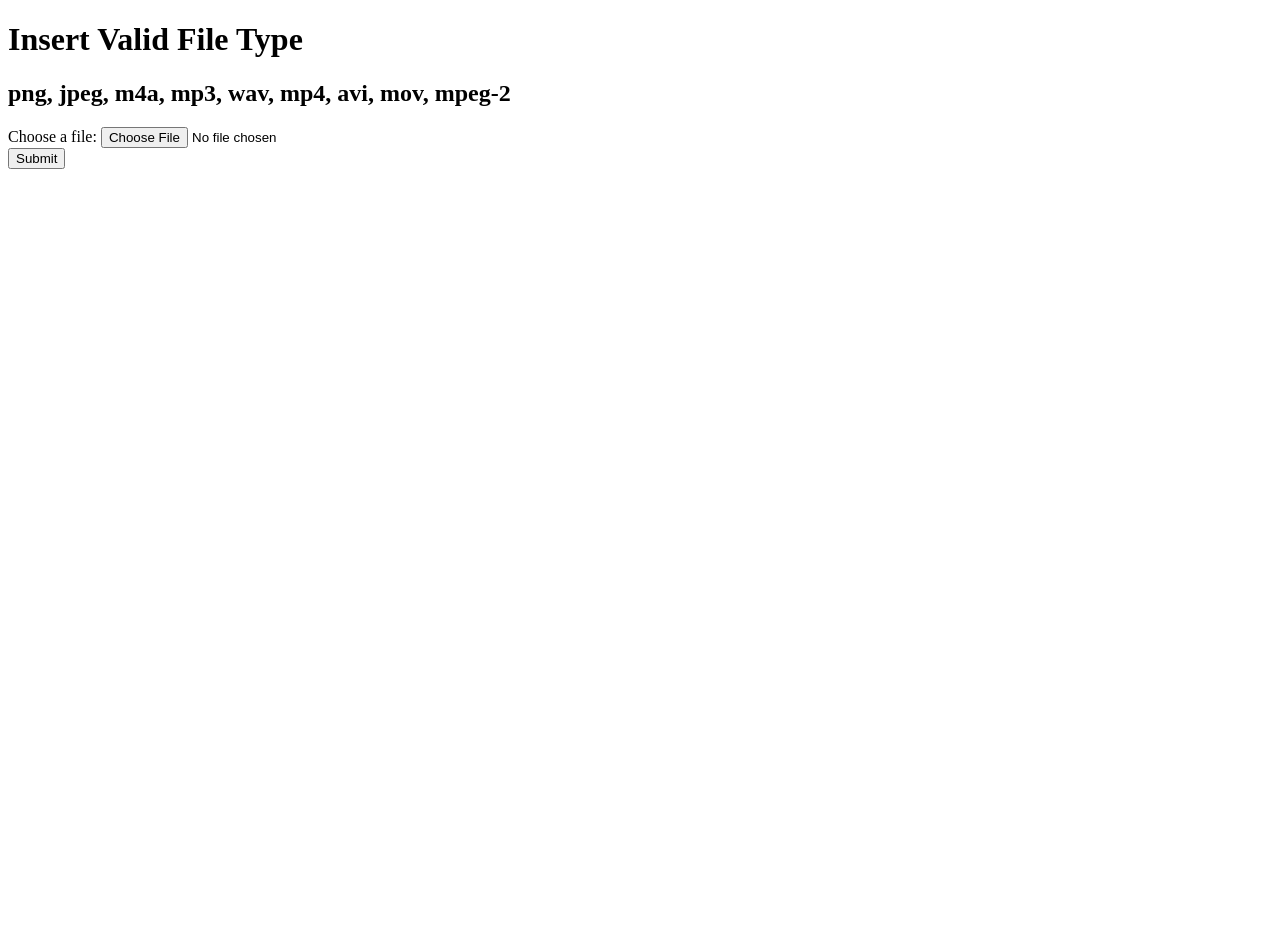
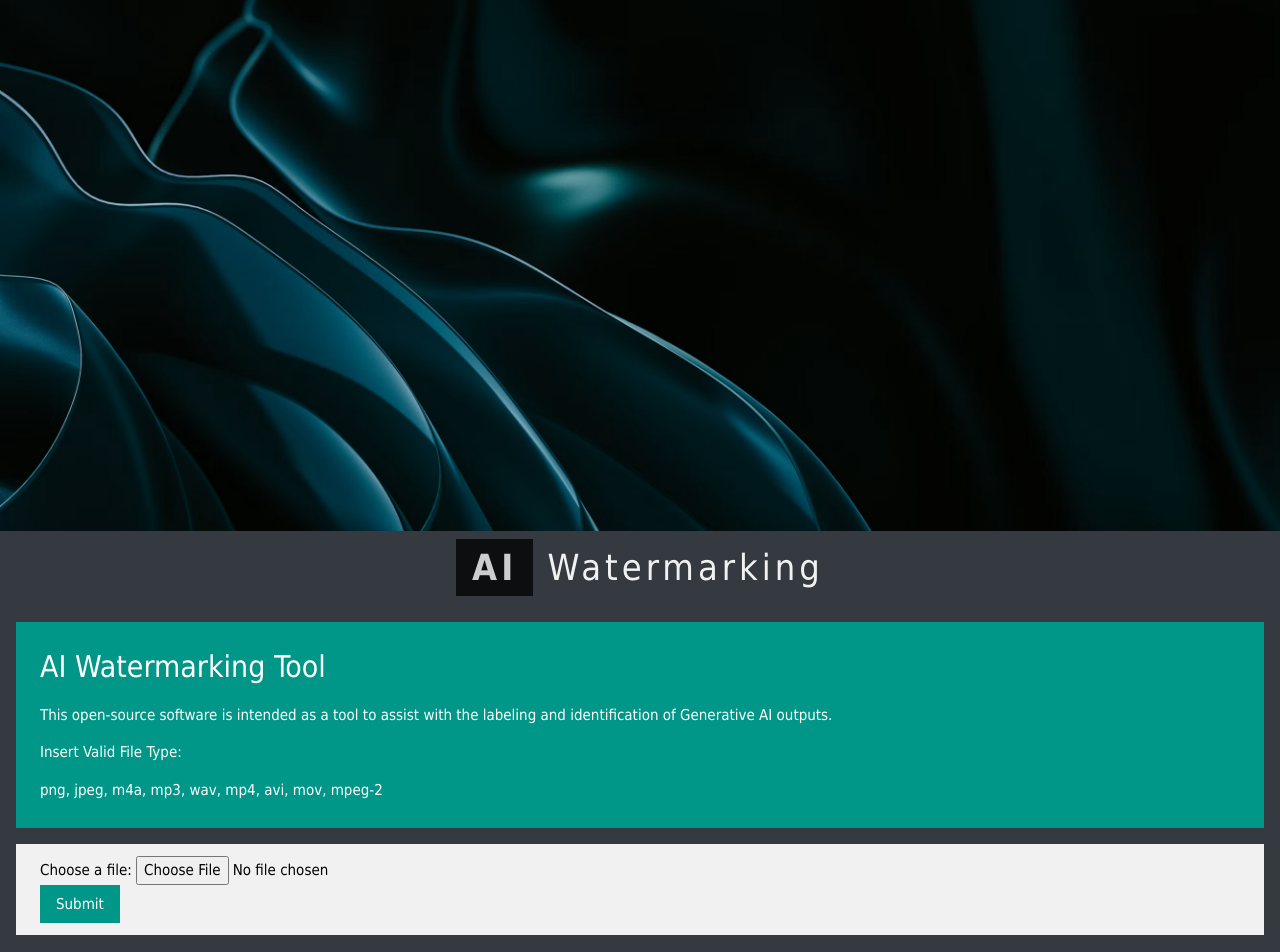
Before and after one commit to LVilleg/ece-30861, a Flask app: page /insert in a window 1280 px wide. Before the commit the page ends 169 px from the top, so only its background shows below. Run offline with Flask 3, Linux system fonts and the light colour scheme.

Commit message:
Revamp insert.html with improved structure and styles
Updated the insert.html template to enhance layout and styling.

```diff
--- a/Version_0.2/templates/insert.html
+++ b/Version_0.2/templates/insert.html
@@ -1,18 +1,54 @@
 <!DOCTYPE html>
 <html>
 
+<head>
+    <meta name="home" content="width=device-width, initial-scale=1">
+    <link rel="stylesheet" href="https://www.w3schools.com/w3css/6/w3.css">
+    <style>
+        body, h1, h2, h3, h4, h5, h6 {
+            font-family: Tahoma, "Trebuchet MS", sans-serif;
+            }
+        body {
+            background-color: #343A40;
+        }
+    </style>
+</head>
+
 <body>
-    <h1>Insert Valid File Type</h1>
-    <h2>png, jpeg, m4a, mp3, wav, mp4, avi, mov, mpeg-2</h2>
-    <form action="/insert_submit" method="POST" enctype="multipart/form-data">
-        <div>
-            <label for="user-file">Choose a file:</label>
-            <input type="file" id="user-file" name="user-file" required>
+    <header id="home" class="w3-display-container">
+        <img src="ece-30861/Version_0.1/assets/Black and Blue Background with Wavy Lines - Pawel Czerwinski.png" style="width:100%" alt="Blue Background">
+
+        <div class="w3-container w3-center">
+            <h1 class="w3-text-white w3-wide">
+            <span class="w3-padding w3-black w3-opacity-min"><b>AI</b></span>
+            <span class="w3-hide-small w3-text-light-grey">Watermarking</span>
+            </h1>
         </div>
-        <button type="submit">Submit</button>
-    </form>
+
+    </header>
+
+    <div class="w3-grid" style="grid-template-columns: 1fr 1fr 1fr;">
+        <div class="w3-container w3-asphalt"></div>
+        <div class="w3-container w3-asphalt">
+            <div class="w3-panel w3-teal w3-padding-large">
+                <h2>AI Watermarking Tool</h2>
+                <p>This open-source software is intended as a tool to assist with the labeling and identification of Generative AI outputs. </p>
+                <p>Insert Valid File Type: </p>
+                <p>png, jpeg, m4a, mp3, wav, mp4, avi, mov, mpeg-2</p>
+            </div>
+            <div class="w3-panel w3-light-grey w3-padding-large">
+                <form action="/insert_submit" method="POST" enctype="multipart/form-data">
+                    <div>
+                        <label for="user-file">Choose a file:</label>
+                        <input type="file" id="user-file" name="user-file" required>
+                    </div>
+                    <button type="submit" class="w3-button w3-teal">Submit</button>
+                </form>
+            </div>
+        </div>
+        <div class="w3-container w3-asphalt"></div>
+    </div>
 
 </body>
 
-
 </html>
```
